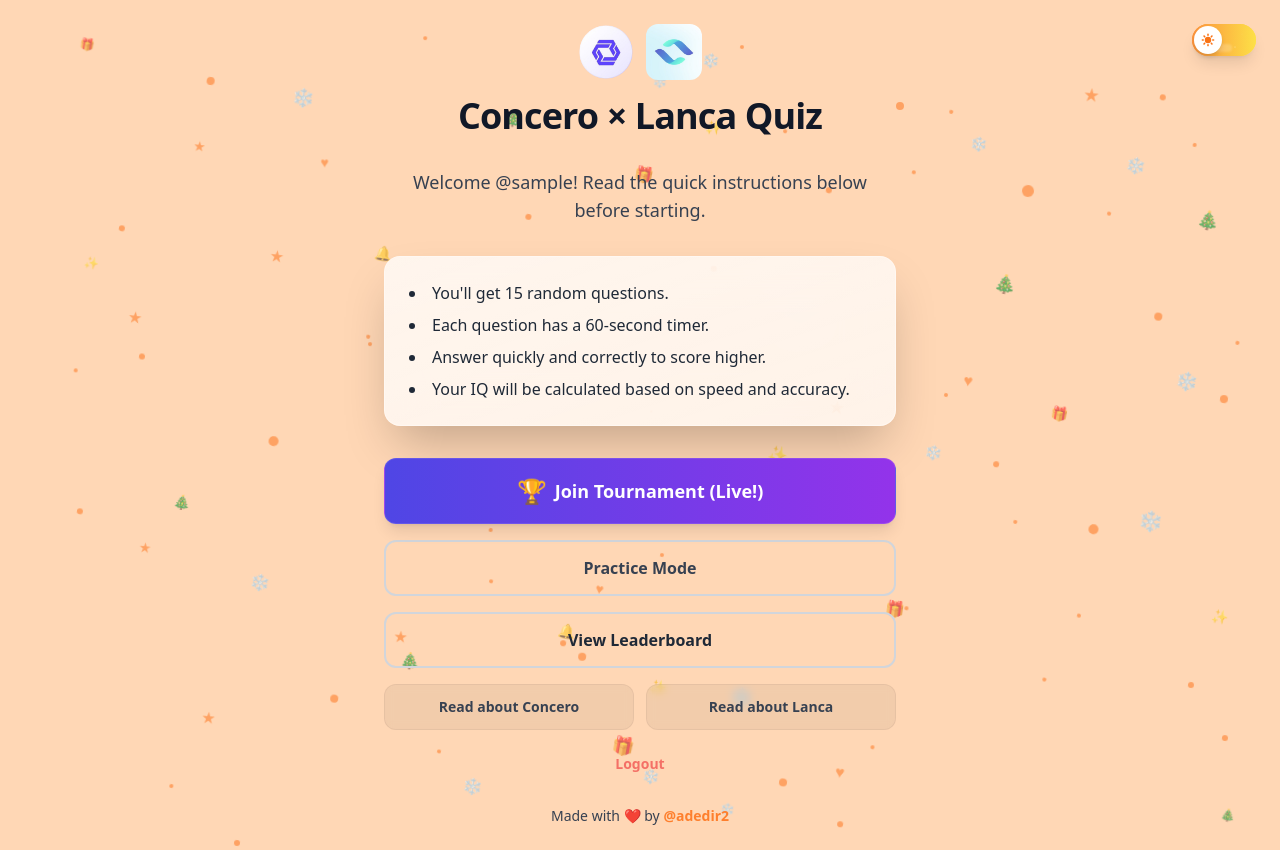
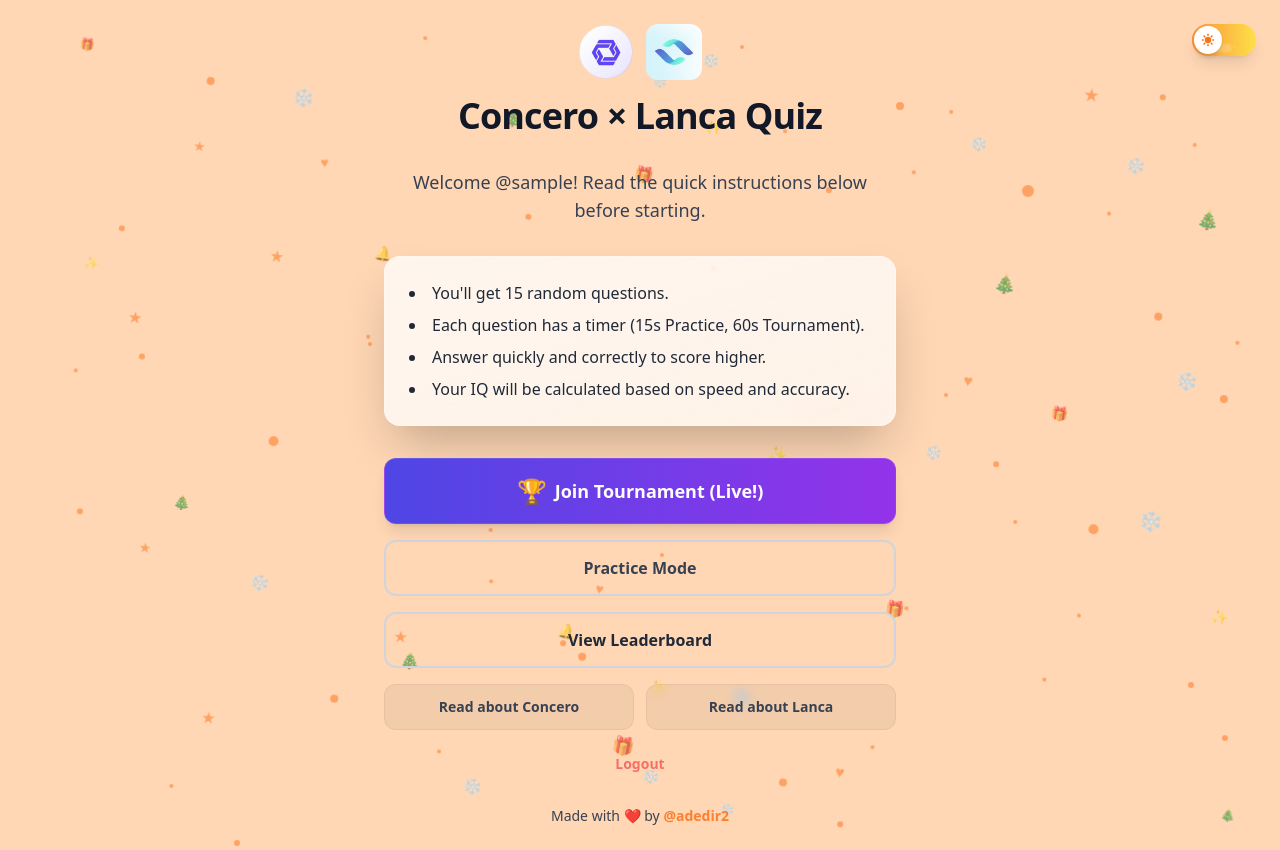
Before and after one commit to Admuad/concero-quiz, a React (Vite) app: page /start in a window 1280 px wide. Built offline with nearby package versions, Linux system fonts and the light colour scheme; sample sign-in values are in the browser's storage.

Commit message:
Revert practice timer to 15s, keep tournament at 60s

```diff
--- a/src/pages/Quiz.jsx
+++ b/src/pages/Quiz.jsx
@@ -9,7 +9,7 @@
 
 export default function Quiz() {
   const TOTAL_QUESTIONS = 15;
-  const QUESTION_TIME = 60;
+  const QUESTION_TIME = 15;
   const AUTO_ADVANCE_DELAY = 1000;
 
   const navigate = useNavigate();
--- a/src/pages/Start.jsx
+++ b/src/pages/Start.jsx
@@ -213,7 +213,7 @@
 
           <ul className="list-disc list-inside text-left space-y-2 relative z-10">
             <li className="hover:translate-x-1 transition-transform duration-200">You'll get 15 random questions.</li>
-            <li className="hover:translate-x-1 transition-transform duration-200">Each question has a 60-second timer.</li>
+            <li className="hover:translate-x-1 transition-transform duration-200">Each question has a timer (15s Practice, 60s Tournament).</li>
             <li className="hover:translate-x-1 transition-transform duration-200">Answer quickly and correctly to score higher.</li>
             <li className="hover:translate-x-1 transition-transform duration-200">Your IQ will be calculated based on speed and accuracy.</li>
           </ul>
```
